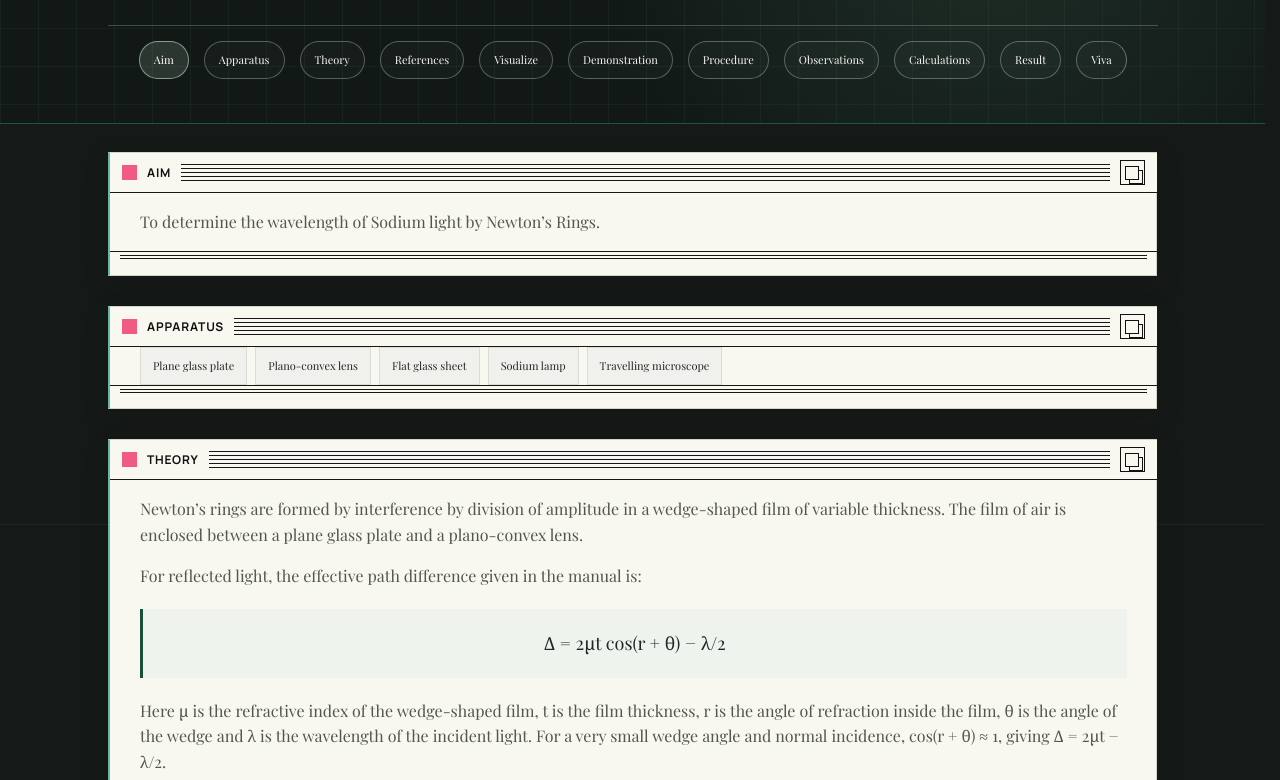
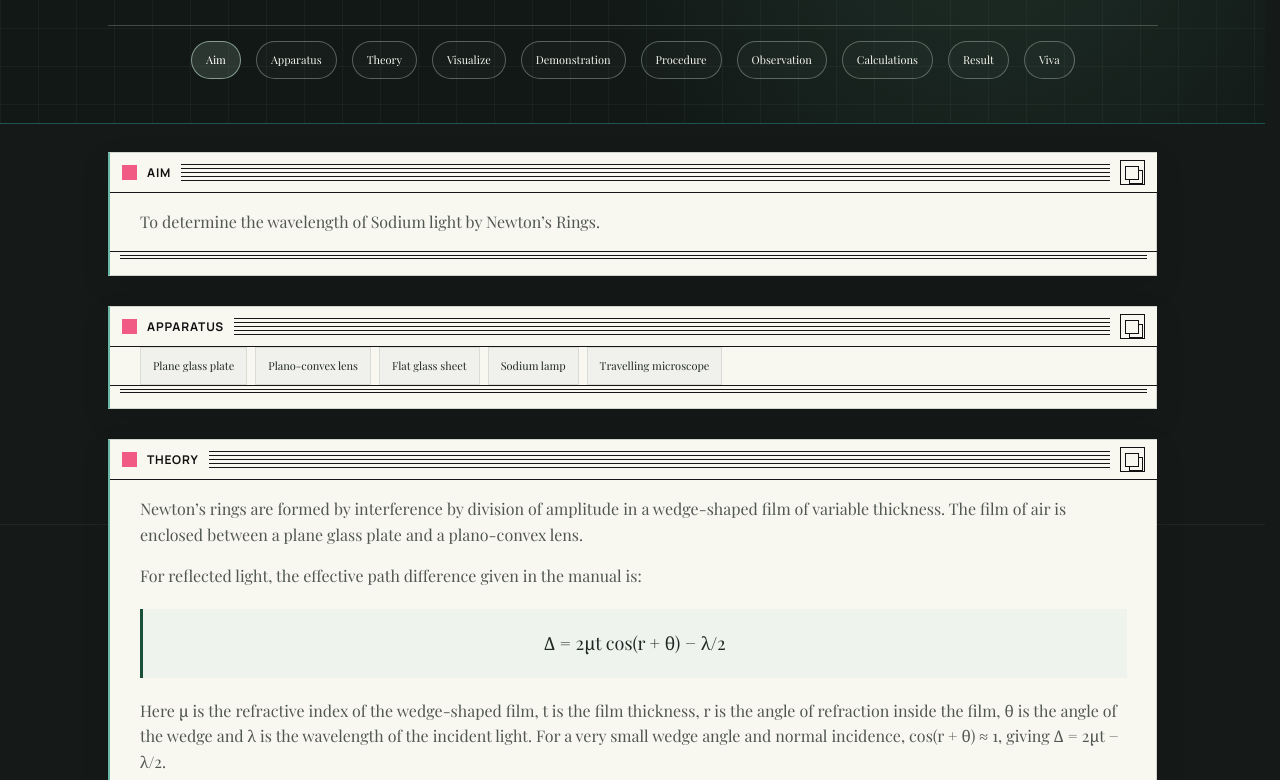
Before and after one commit to eplabist/qpt, a plain HTML site: page experiment-05.html in a window 1280 px wide. Shown: the part 276-1056 px from the top of the page. Drawn offline with nearby package versions, Linux system fonts and the light colour scheme.

Commit message:
Update experiment-05.html

```diff
--- a/experiment-05.html
+++ b/experiment-05.html
@@ -876,7 +876,7 @@ body.experiment-page main.section.container .content-block.qpt-frame-section .gr
 <div class="eyebrow">EXPERIMENT 05 • OPTICS • INTERFERENCE</div>
 <h1>Newton’s Rings.</h1>
 <p class="hero-inspiration">Watch invisible air-film thickness become visible as concentric rings — measure the pattern and let interference reveal wavelength.</p>
-<div class="quick-access-bar"><div class="quick-access-inner"><div class="quick-access-label">QUICK ACCESS</div><nav class="quick-access-links" aria-label="Experiment sections"><a href="#aim">Aim</a><a href="#apparatus">Apparatus</a><a href="#theory">Theory</a><a href="#references">References</a><a href="#visualize">Visualize</a><a href="#demonstration">Demonstration</a><a href="#procedure">Procedure</a><a href="#observations">Observations</a><a href="#calculations">Calculations</a><a href="#result">Result</a><a href="#viva">Viva</a></nav></div></div>
+<div class="quick-access-bar"><div class="quick-access-inner"><div class="quick-access-label">QUICK ACCESS</div><nav class="quick-access-links" aria-label="Experiment sections"><a href="#aim">Aim</a><a href="#apparatus">Apparatus</a><a href="#theory">Theory</a><a href="#visualize">Visualize</a><a href="#demonstration">Demonstration</a><a href="#procedure">Procedure</a><a href="#observations">Observation</a><a href="#calculations">Calculations</a><a href="#result">Result</a><a href="#viva">Viva</a></nav></div></div>
 </div></section>
 
 <main class="section container">
```
